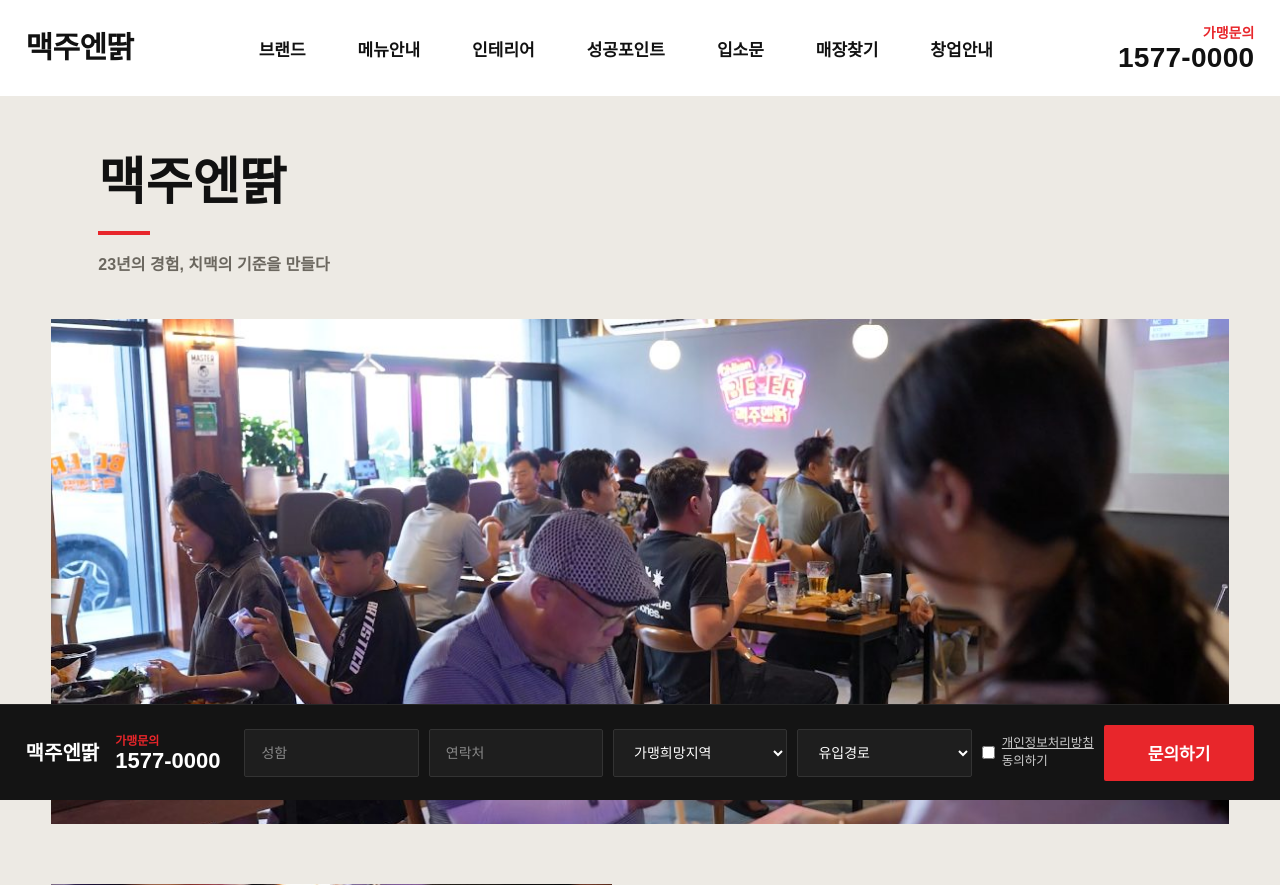
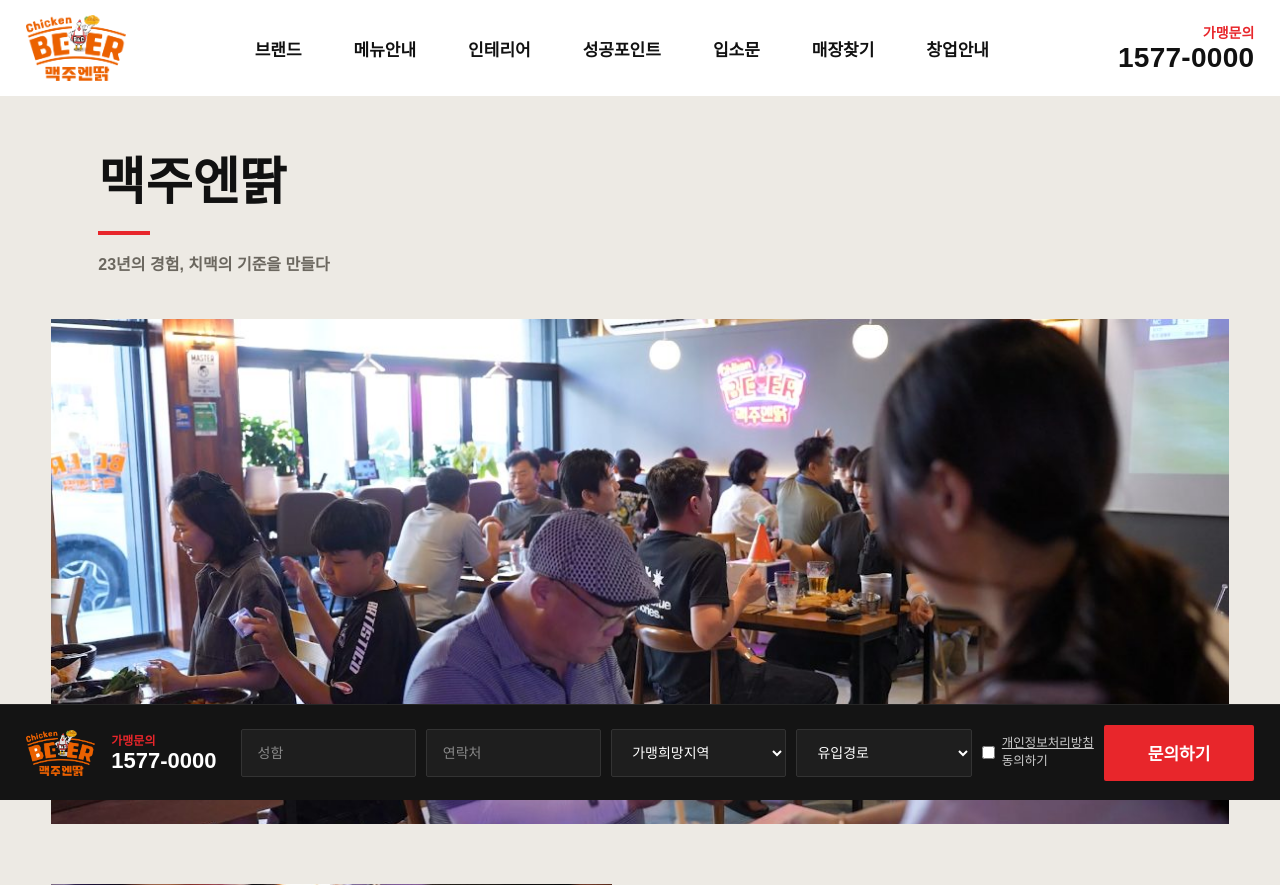
Before and after one commit to Jeongdonghwan/beerpub_prj, a Flask app: page /brand/info in a window 1280 px wide. Shown: the top 885 px of the page. Run offline with Flask 3, Linux system fonts and the light colour scheme; some web fonts are replaced.

Commit message:
창업비용 15평 확정(6,900) + 히어로 문구·로고 전체 적용
- 비용표: 15평 단일, 교육비 300·인테리어 2,400(추가 시 160만원) 등 합계 6,900, 각주 3줄
- 히어로: 서브카피 23년 노하우 확정본 + 로고 이미지, 헤더/폼바/푸터 로고 교체
- 수익분석 데이터(profit) brand.py 추가

Co-Authored-By: Claude Fable 5 <noreply@anthropic.com>

```diff
--- a/app/static/css/base.css
+++ b/app/static/css/base.css
@@ -41,9 +41,13 @@ ul,ol{list-style:none}
 .site-header{position:fixed;inset:0 0 auto;height:var(--hd-h);background:#fff;z-index:100;display:flex;align-items:center;transition:box-shadow .3s}
 .site-header.scrolled{box-shadow:0 4px 24px -12px rgba(0,0,0,.25)}
 .hd{width:min(1560px,96%);margin:0 auto;display:flex;align-items:center;justify-content:space-between;gap:24px}
-.logo{color:var(--black);line-height:1;flex-shrink:0}
+.logo{color:var(--black);line-height:1;flex-shrink:0;display:flex;align-items:center}
+.logo img{height:66px;width:auto}
 .logo .lg1{display:block;font-size:30px;letter-spacing:-.02em}
 .logo .lg2{display:block;font-size:15px;margin-top:3px}
+.inq-logo img{height:46px;width:auto}
+.site-footer .f-logo{height:40px;width:auto;margin-bottom:16px;opacity:.9}
+@media(max-width:1024px){.logo img{height:52px}}
 nav.gnb>ul{display:flex;gap:52px}
 nav.gnb>ul>li{position:relative}
 nav.gnb>ul>li>a{color:var(--black);font-size:17px;font-weight:600;padding:34px 0;display:block}
--- a/app/templates/main/sections/_s01_hero.html
+++ b/app/templates/main/sections/_s01_hero.html
@@ -20,6 +20,11 @@
   <div class="wrap hero-copy">
     <p class="h-main disp" data-rv>{{ brand.slogan }}</p>
     <p class="h-sub" data-rv style="transition-delay:.15s">{{ brand.sub_slogan }}</p>
+    {% if brand.logo %}
+    <img class="h-logo" src="{{ brand.logo }}" alt="{{ brand.name }}" data-rv style="transition-delay:.3s">
+    {% else %}
+    <p class="h-name disp" data-rv style="transition-delay:.3s">{{ brand.name }}</p>
+    {% endif %}
   </div>
   <a class="scroll-down" href="#s2" aria-label="아래로 스크롤"><i></i></a>
 </section>
--- a/app/templates/main/sections/_s12_cost.html
+++ b/app/templates/main/sections/_s12_cost.html
@@ -1,4 +1,4 @@
-{# 창업비용 — brand.cost_table 단일 소스 (20평 기준 확정 수치) #}
+{# 창업비용 — brand.cost_table 단일 소스 (15평 기준 확정 수치) #}
 <section class="fp s12" id="s12">
   <div class="wrap">
     <h2 data-rv>소자본으로 시작하는 {{ brand.name }}<br><span class="s-sub2">거품 없는 창업비용, <span class="r">항목별로 투명하게</span> 공개합니다</span></h2>
@@ -18,6 +18,8 @@
         </tbody>
       </table>
     </div>
-    <p class="note">{{ brand.cost_table.footnote }}</p>
+    <ul class="note cost-fn">
+      {% for f in brand.cost_table.footnotes %}<li>※ {{ f }}</li>{% endfor %}
+    </ul>
   </div>
 </section>
--- a/app/templates/partials/footer.html
+++ b/app/templates/partials/footer.html
@@ -1,5 +1,6 @@
 <footer class="site-footer">
   <div class="wrap">
+    {% if brand.logo %}<img class="f-logo" src="{{ brand.logo }}" alt="{{ brand.name }}">{% endif %}
     <p class="f-info">
       {{ brand.company or "회사명 [확인필요]" }} ·
       주소 {{ brand.footer.address or "[확인필요]" }} ·
--- a/app/templates/partials/header.html
+++ b/app/templates/partials/header.html
@@ -1,8 +1,12 @@
 <header class="site-header">
   <div class="hd">
     <a class="logo" href="{{ url_for('main.index') }}">
+      {% if brand.logo %}
+      <img src="{{ brand.logo }}" alt="{{ brand.name }}">
+      {% else %}
       <span class="lg1 disp">{{ brand.name }}</span>
       {% if brand.sub_name %}<span class="lg2 disp">{{ brand.sub_name }}</span>{% endif %}
+      {% endif %}
     </a>
 
     <nav class="gnb" aria-label="주 메뉴">
--- a/app/templates/partials/inquiry_bar.html
+++ b/app/templates/partials/inquiry_bar.html
@@ -2,8 +2,12 @@
 <div class="inq-bar">
   <div class="inq-in">
     <div class="inq-logo">
+      {% if brand.logo %}
+      <img src="{{ brand.logo }}" alt="{{ brand.name }}">
+      {% else %}
       <span class="lg1 disp">{{ brand.name }}</span>
       {% if brand.sub_name %}<span class="lg2 disp">{{ brand.sub_name }}</span>{% endif %}
+      {% endif %}
     </div>
     <a class="inq-call" href="tel:{{ brand.phone | replace('-', '') }}">
       <span class="lbl">가맹문의</span>
--- a/config/brand.py
+++ b/config/brand.py
@@ -11,7 +11,8 @@ BRAND = {
     "sub_name": "",                      # [확인필요] 로고 2줄째 서브명 (예: 살얼음맥주)
     "company": "주식회사 OOO",            # [확인필요] 법인명
     "slogan": "한 번의 성공이 아닌, 장수브랜드",
-    "sub_slogan": '"투사랑", "광수비어" 23년의 경험으로 만든 성공 브랜드 "맥주엔딹"',
+    "sub_slogan": '"투사랑", "광수비어" 23년 노하우로 만든 성공 브랜드',
+    "logo": "/static/images/logo.png",   # 투명 PNG — 히어로/헤더/폼바/푸터 공용
     "phone": "1577-0000",                # [확인필요] 가맹 대표번호
     "seo_keyword": "맥주 프랜차이즈 창업",  # sr-only h1, 메타 기본값
 
@@ -47,14 +48,7 @@ BRAND = {
         "disclaimer": "맛과 품질, 메뉴 구성 그리고 운영의 완성도까지 — 오래 사랑받는 기본을 지킵니다.",
     },
 
-    # ---------- 시그니처 주류 캐러셀 (5종) ----------
-    "signature_menus": [                  # [확인필요] 실제 시그니처 주류 라인업. image 빈 값 → 플레이스홀더 박스
-        {"name": "살얼음 맥주",       "image": ""},
-        {"name": "레몬 살얼음 하이볼", "image": ""},
-        {"name": "자몽 살얼음 하이볼", "image": ""},
-        {"name": "오션 살얼음 하이볼", "image": ""},
-        {"name": "유자 살얼음 하이볼", "image": ""},
-    ],
+    # (시그니처 주류 캐러셀은 DB '주류' 카테고리 메뉴를 그대로 사용)
 
     # ---------- S6 성공포인트 ----------
     "success_points": {
@@ -110,24 +104,44 @@ BRAND = {
         {"label": "번화가 상권",       "copy": "분위기 있게 한 잔", "image": ""},
     ],
 
-    # ---------- 창업비용 (단위: 만원, 20평 기준 — 확정 수치) ----------
+    # ---------- 창업비용 (단위: 만원, 15평 기준 — 확정 수치) ----------
     "cost_table": {
-        "size_label": "기준 (20평)",
+        "size_label": "기준 (15평)",
         "rows": [
             {"item": "가맹비", "cost": 500, "note": "",
              "desc": "상호, 상표사용료, 영업노하우, 영업권보호 등"},
-            {"item": "교육비", "cost": 500, "note": "",
+            {"item": "교육비", "cost": 300, "note": "",
              "desc": "가맹점운영교육, 경영, 서비스, 조리교육, 조리실습, 점주관리교육, 레시피매뉴얼 제공"},
-            {"item": "인테리어", "cost": 3600, "note": "자체시공 가능 · 추가 시 180만원",
+            {"item": "인테리어", "cost": 2400, "note": "자체시공 가능 · 추가 시 160만원",
              "desc": "목공사, 도장공사, 전기, 조명공사, 기본설비, 내부공사일체"},
-            {"item": "주방집기 비품 및 탁자", "cost": 2950, "note": "",
-             "desc": "살얼음잔냉동고, 냉동고, 냉장고, 가스레인지, 전자레인지, 구이기, 식기세척기, 전기온수기, 튀김기 선반일체, 의자/테이블, 가마솥튀김기, 유니폼, 앞치마, 주방그릇 및 비품, 전용잔, 명함 등"},
+            {"item": "주방집기 비품 및 의탁자", "cost": 2850, "note": "",
+             "desc": "살얼음잔냉동고, 냉동고, 냉장고, 가스레인지, 전자레인지, 구이기, 식기세척기, 전기온수기, 튀김기, 선반일체, 의자/테이블, 가마솥튀김기, 유니폼, 앞치마, 주방그릇 및 비품, 전용잔, 명함 등"},
             {"item": "간판 및 사인물", "cost": 750, "note": "",
              "desc": "전면간판, 내부사인물, 외부사인물, 네온"},
             {"item": "음향 및 스피커", "cost": 100, "note": "",
              "desc": "앰프, 내부스피커 4개"},
         ],
-        "footnote": "※ 부가세 별도 / 점포 환경에 따라 변동될 수 있습니다.",
+        "footnotes": [
+            "별도공사: 철거, 냉·난방기, 홀바닥공사, 식기세척기, 가스, 승압, 화장실, 외부공사 등",
+            "자체시공 시 도면·감리비 발생",
+            "점포 환경에 따라 창업비용이 변경될 수 있습니다.",
+        ],
+    },
+
+    # ---------- 수익분석 (단위: 만원, 15테이블 · 30평 기준) ----------
+    "profit": {
+        "basis": "15테이블 · 30평 기준 / 단위: 만원",
+        "monthly_sales": 5570,
+        "profit_pct": 36,
+        "items": [
+            {"label": "식자재", "amount": 1840, "pct": 33},
+            {"label": "인건비", "amount": 1058, "pct": 19},
+            {"label": "임대료", "amount": 334,  "pct": 6},
+            {"label": "공과금", "amount": 150,  "pct": 2.7},
+            {"label": "잡비",   "amount": 145,  "pct": 2.6},
+            {"label": "티오더", "amount": 28,   "pct": 0.5},
+        ],
+        "note": "위 자료는 한 달간 순이익을 테이블 기준으로 산출한 것으로, 평수·테이블·상권, 점주님의 운영능력과 임대료·인건비·식자재 등의 차이에 따라 수익은 변동될 수 있습니다.",
     },
 
     # ---------- 개설절차 8단계 ----------
```
Also changed, not shown: app/static/images/logo.png (added), 1 other file.
